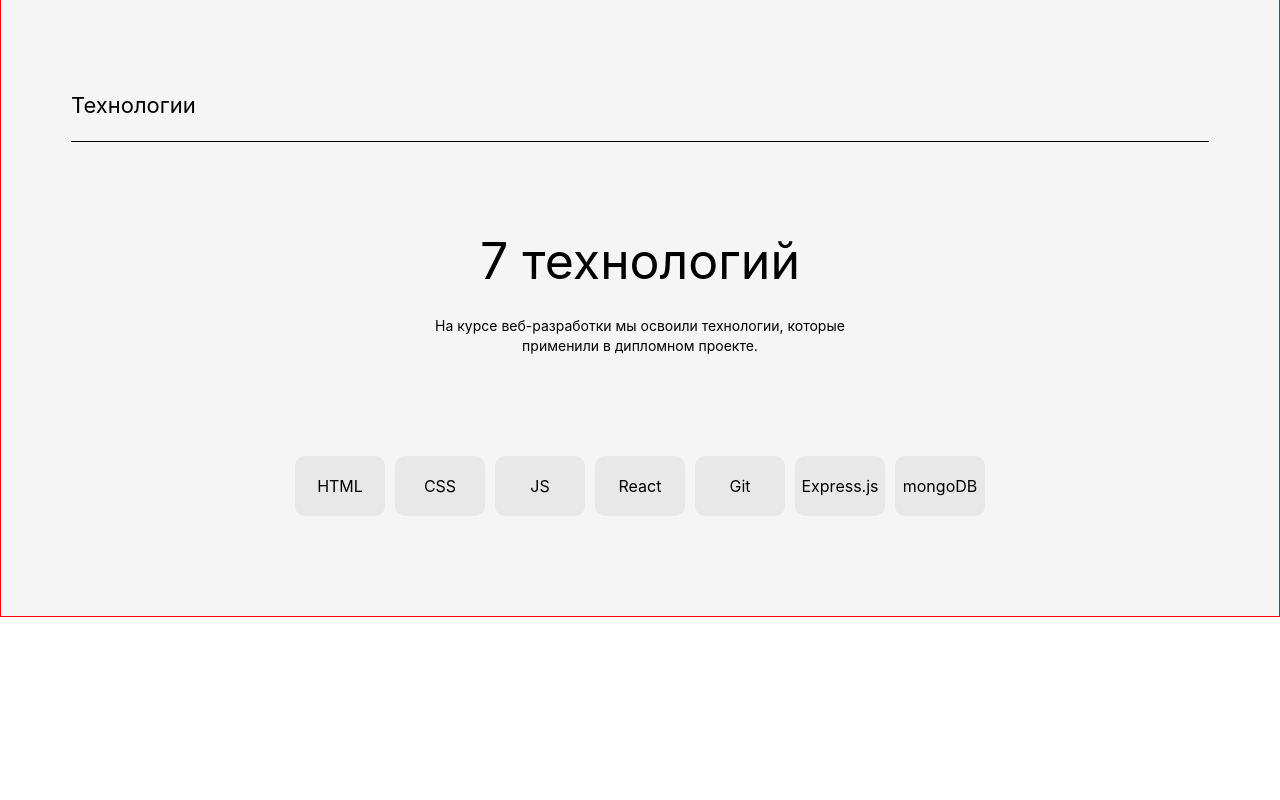
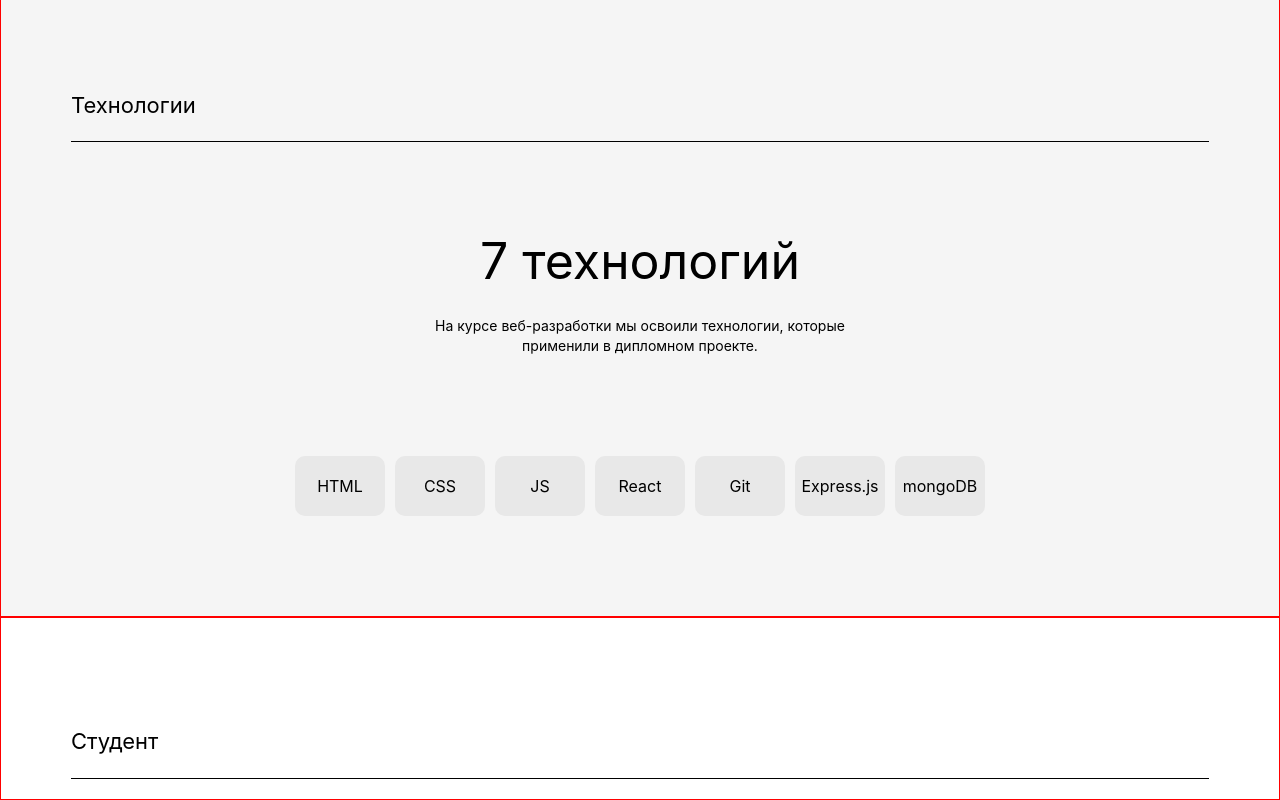
Before and after one commit to AndrewRusanov/movies-explorer-frontend, a React (Create React App) app: page /movies in a window 1280 px wide. Shown: the part 1284-2084 px from the top of the page. Before the commit the page ends 1901 px from the top, so only its background shows below. Built offline with nearby package versions, Linux system fonts and the light colour scheme.

Commit message:
feat: add AboutMe layout (temp)

```diff
--- /dev/null
+++ b/src/components/Main/AboutMe/AboutMe.jsx
@@ -0,0 +1,17 @@
+import styles from "./AboutMe.module.css";
+
+const AboutMe = () => {
+  return (
+    <section className={styles.container}>
+      <div className={styles.wrapper}>
+        <h2 className={styles.title}>Студент</h2>
+        <div>
+          <div></div>
+          <img />
+        </div>
+      </div>
+    </section>
+  );
+};
+
+export default AboutMe;
--- /dev/null
+++ b/src/components/Main/AboutMe/AboutMe.module.css
@@ -0,0 +1,24 @@
+.container{
+  background-color: white;
+  margin: 0 auto;
+  color: black;
+}
+
+.wrapper{
+  border: 1px solid red;
+  max-width: 1280px;
+  display: flex;
+  flex-direction: column;
+  margin: 0 auto;
+}
+
+.title {
+  margin: 110px 70px 0 ;
+  padding: 0;
+  padding-bottom: 23px;
+  font-weight: 400;
+  font-size: 22px;
+  line-height: 1.21;
+  letter-spacing: -4%;
+  border-bottom: 1px solid black;
+}
--- a/src/components/Main/Main.jsx
+++ b/src/components/Main/Main.jsx
@@ -2,13 +2,17 @@ import Promo from "./Promo/Promo";
 import styles from "./Main.module.css";
 import AboutProject from "./AboutProject/AboutProject";
 import Techs from "./Techs/Techs";
+import AboutMe from "./AboutMe/AboutMe";
 
 const Main = () => {
-  return <main>
-    <Promo/>
-    <AboutProject/>
-    <Techs/>
-  </main>;
+  return (
+    <main>
+      <Promo />
+      <AboutProject />
+      <Techs />
+      <AboutMe />
+    </main>
+  );
 };
 
 export default Main;
```
